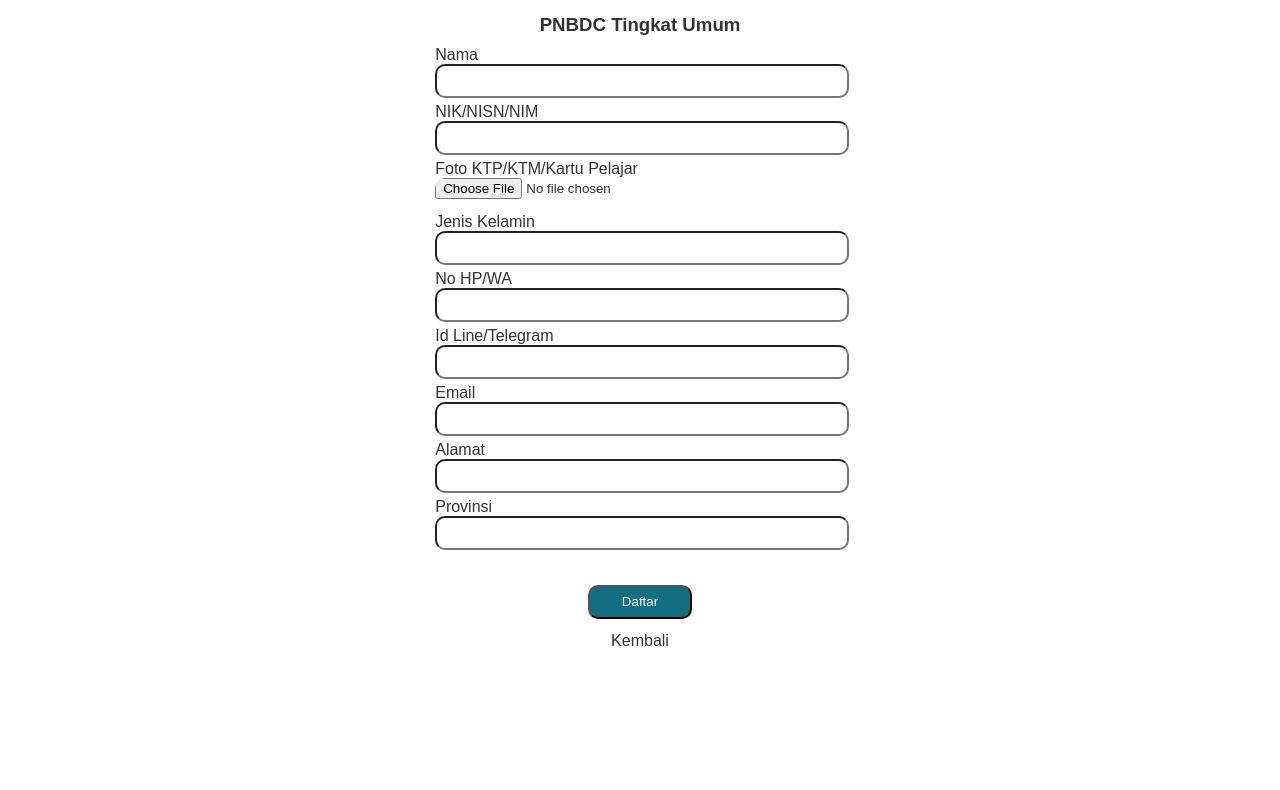
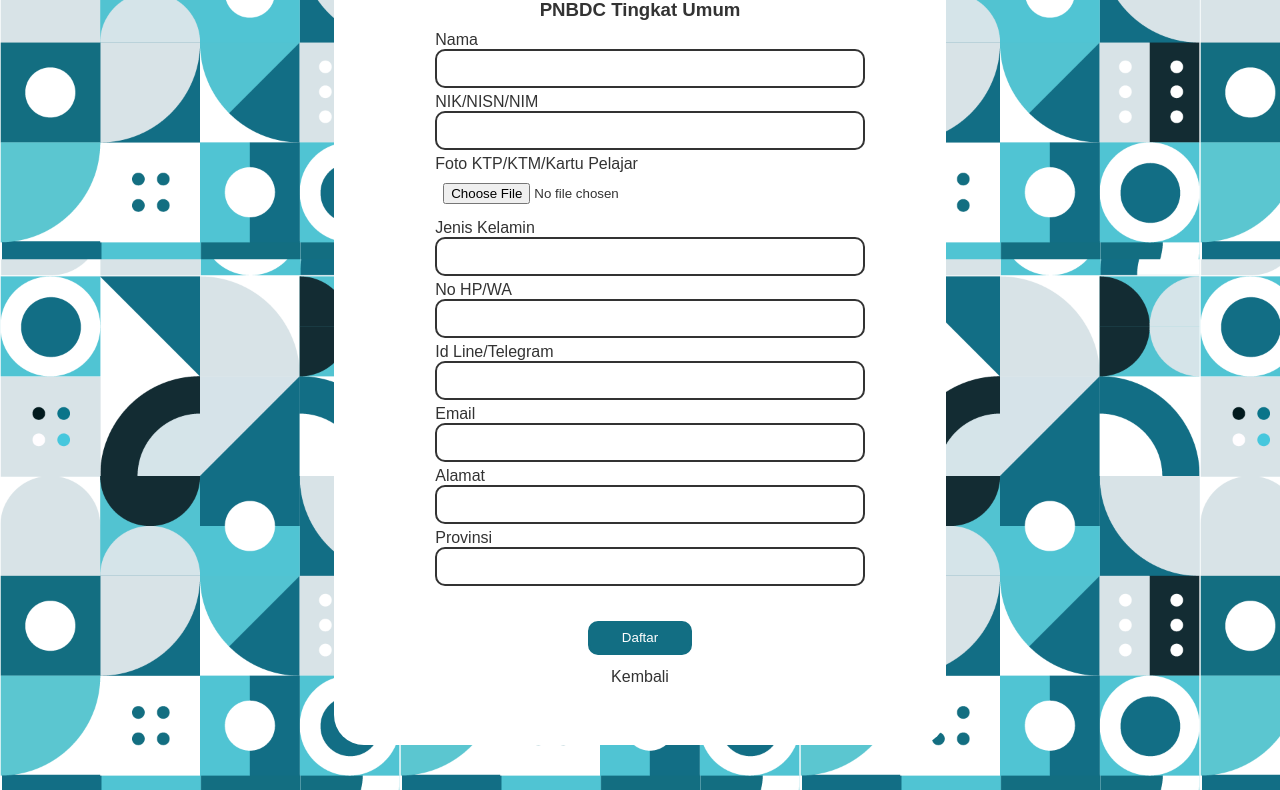
Before and after one commit to febryntara/intechfest, a plain HTML site: page pendaftaran/pnbdc.html in a window 1280 px wide. Shown: the part 274-1064 px from the top of the page. Drawn offline with Linux system fonts and the light colour scheme.

Commit message:
memperbaharui form pendaftaran

```diff
--- a/index.css
+++ b/index.css
@@ -516,7 +516,7 @@ nav {
   width: 100%;
   height: 150vh;
   box-sizing: border-box;
-  background-image: url(./assets/img/element/elemenP.png);
+  background-image: url(./assets/BGOnly/Login.png);
   background-size: 400px;
   display: grid;
   /* background-repeat: no-repeat; */
@@ -567,15 +567,25 @@ nav {
 }
 .daftar-box > form > input {
   width: 100%;
-  height: 30px;
   border-radius: 10px;
   margin-bottom: 10px;
+  padding: 10px 8px;
+  border: 2px solid var(--dark);
+}
+.daftar-box > form > input:focus {
+  outline: unset;
+  border: 2px solid var(--dark);
+}
+.border-none {
+  border: unset !important;
+  border-radius: 0px !important;
 }
 .daftar-box > form > input:last-child {
   margin-top: 30px;
   justify-self: center;
   width: 80px;
   padding: 0px 10px;
+  border: 2px solid var(--blue);
 }
 /* ---PENDAFTARAN PAGE END--- */
 /* ---DASHBOARD PAGE START--- */
--- a/pendaftaran/pnbdc.html
+++ b/pendaftaran/pnbdc.html
@@ -12,7 +12,7 @@
 <body>
     <section class="daftar">
         <div action="" class="daftar-box">
-            <img src="../assets/img/logo/Color Signature.png" alt="">
+            <img src="../assets/logo/Logotype Dark Mode.png" alt="">
             <h1>PNBDC Tingkat Umum</h1>
             <form action="">
                 <form action="">
@@ -21,7 +21,7 @@
                     <label for="nik">NIK/NISN/NIM</label>
                     <input type="text" name="nik" id="nik">
                     <label for="foto">Foto KTP/KTM/Kartu Pelajar</label>
-                    <input type="file" name="foto" id="foto">
+                    <input type="file" name="foto" id="foto" class="border-none">
                     <label for="kelamin">Jenis Kelamin</label>
                     <input type="text" name="kelamin" id="kelamin">
                     <label for="telepon">No HP/WA</label>
```
Also changed, not shown: pendaftaran/index.html (+1 -1 lines), pendaftaran/pnbwdcSma.html (+2 -2 lines), pendaftaran/pnbwdcTinggi.html (+2 -2 lines).
